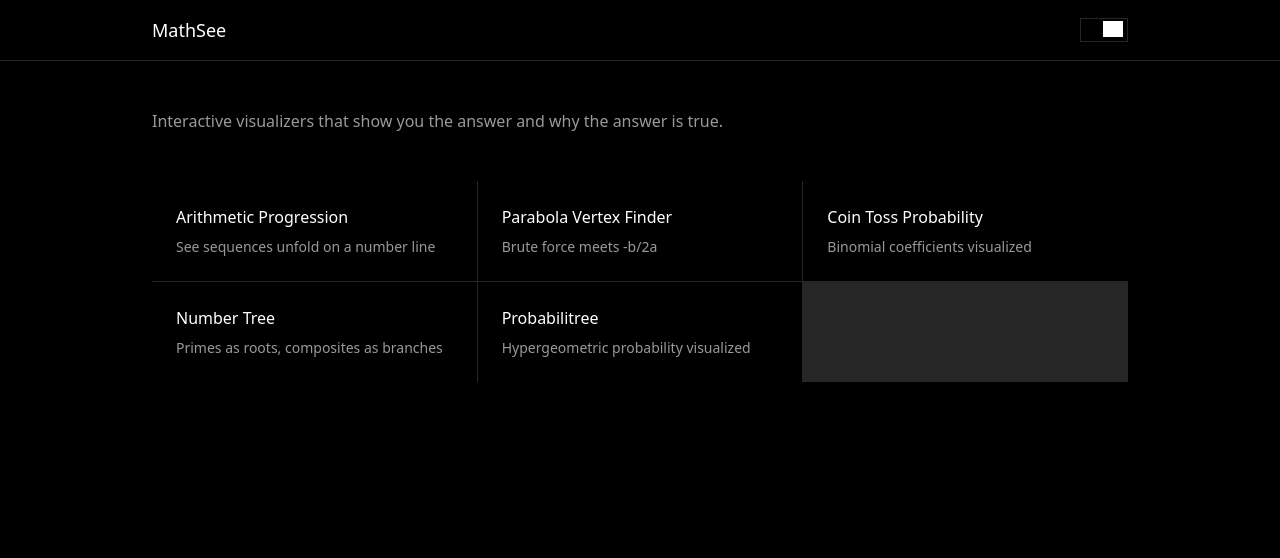
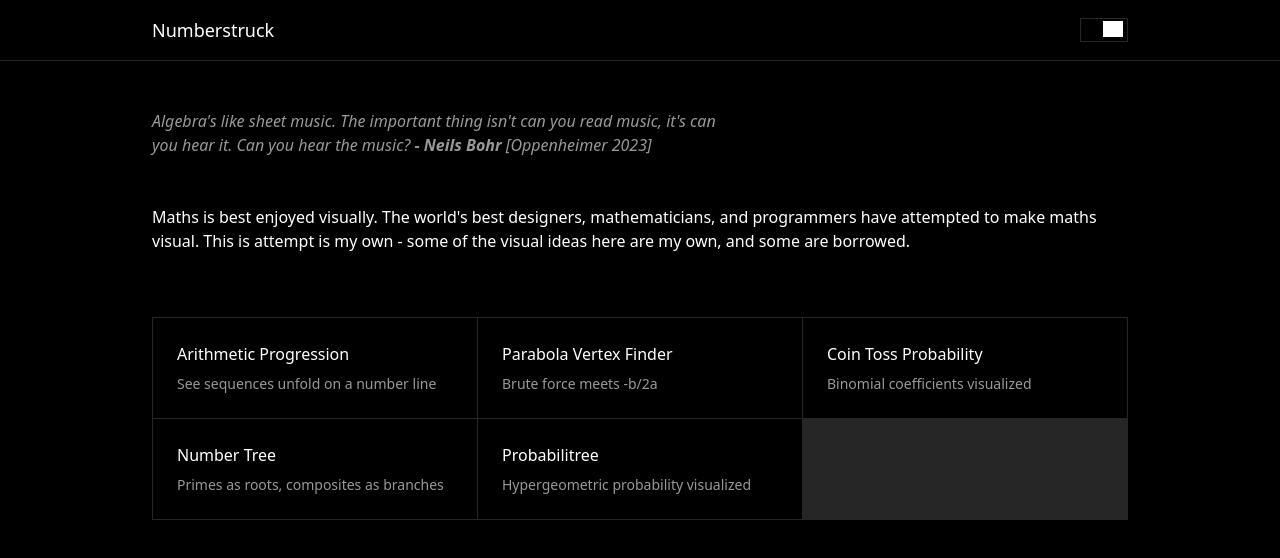
Before and after one commit to jakradum/portfolio, a Next.js app: page / in a window 1280 px wide. Shown: the top 558 px of the page. Built offline with nearby package versions, Linux system fonts and the light colour scheme.

Commit message:
numberstruck

```diff
--- a/src/app/layout.tsx
+++ b/src/app/layout.tsx
@@ -13,7 +13,7 @@ const geistMono = Geist_Mono({
 });
 
 export const metadata: Metadata = {
-  title: "MathSee",
+  title: "Numberstruck",
   description: "Interactive math visualizers — see the proof, not just the answer",
 };
 
--- a/src/app/page.tsx
+++ b/src/app/page.tsx
@@ -34,17 +34,18 @@ export default function Home() {
     <div className="min-h-screen bg-background">
       <header className="border-b border-border">
         <div className="mx-auto flex max-w-5xl items-center justify-between px-6 py-4">
-          <h1 className="text-lg font-medium text-foreground">MathSee</h1>
+          <h1 className="text-lg font-medium text-foreground">Numberstruck</h1>
           <ThemeToggle />
         </div>
       </header>
 
       <main className="mx-auto max-w-5xl px-6 py-12">
         <p className="mb-12 max-w-xl text-muted-foreground">
-          Interactive visualizers that show you the answer and why the answer is true.
+          <i>Algebra's like sheet music. The important thing isn't can you read music, it's can you hear it. Can you hear the music?</i>
+          <i><strong> - Neils Bohr</strong> [Oppenheimer 2023]</i>
         </p>
-
-        <div className="grid gap-px bg-border sm:grid-cols-2 lg:grid-cols-3">
+       <p>Maths is best enjoyed visually. The world's best designers, mathematicians, and programmers have attempted to make maths visual. This is attempt is my own - some of the visual ideas here are my own, and some are borrowed.</p>
+        <div className="mt-16 grid gap-px bg-border sm:grid-cols-2 lg:grid-cols-3 border border-border">
           {visualizers.map((viz) => (
             <Link
               key={viz.slug}
--- a/src/components/visualizer-layout.tsx
+++ b/src/components/visualizer-layout.tsx
@@ -16,7 +16,7 @@ export function VisualizerLayout({ title, children }: VisualizerLayoutProps) {
               href="/"
               className="text-sm text-muted-foreground transition-colors hover:text-foreground"
             >
-              MathSee
+              Numberstruck
             </Link>
             <span className="text-muted-foreground">/</span>
             <h1 className="font-medium text-foreground">{title}</h1>
```
